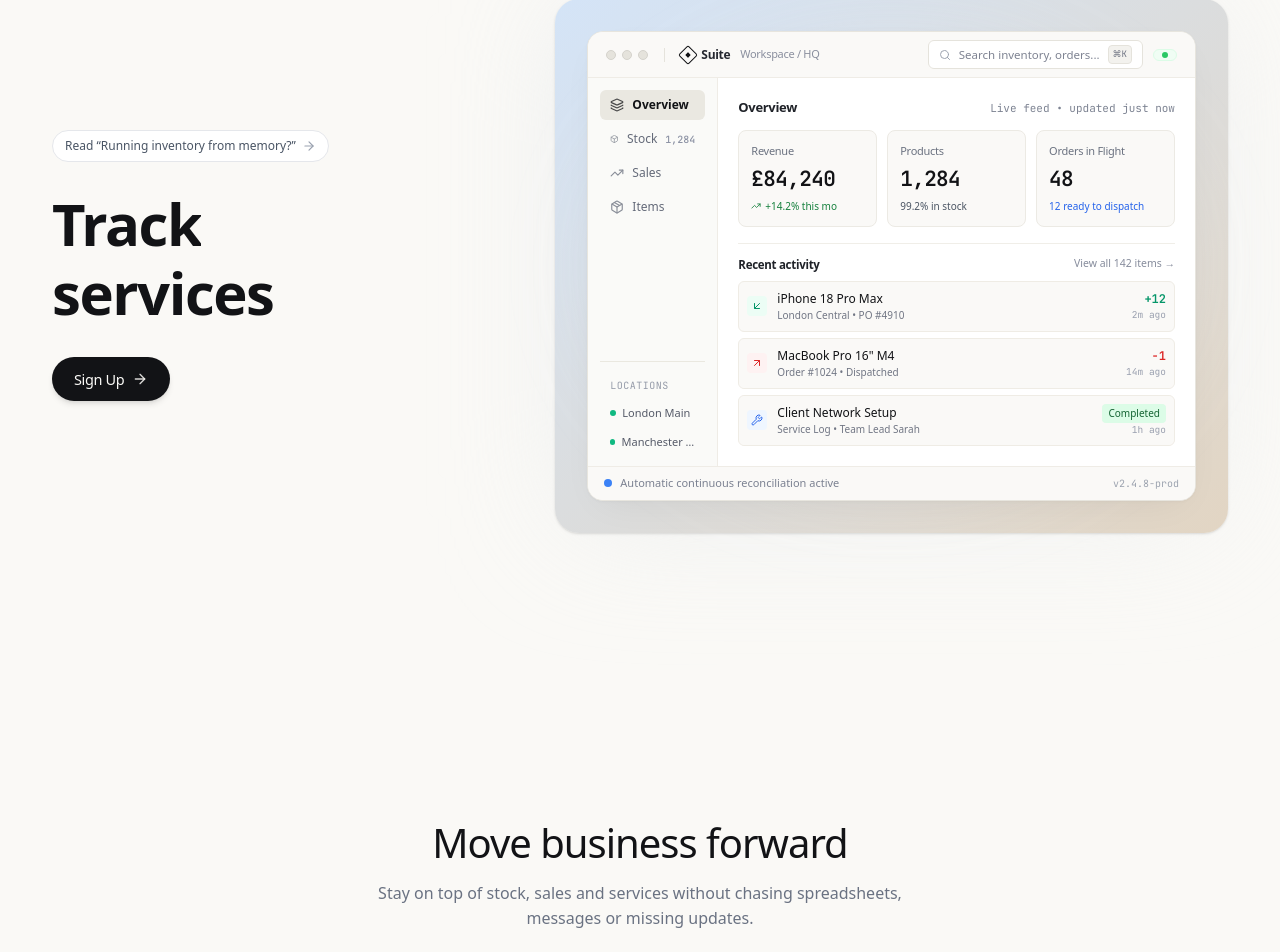
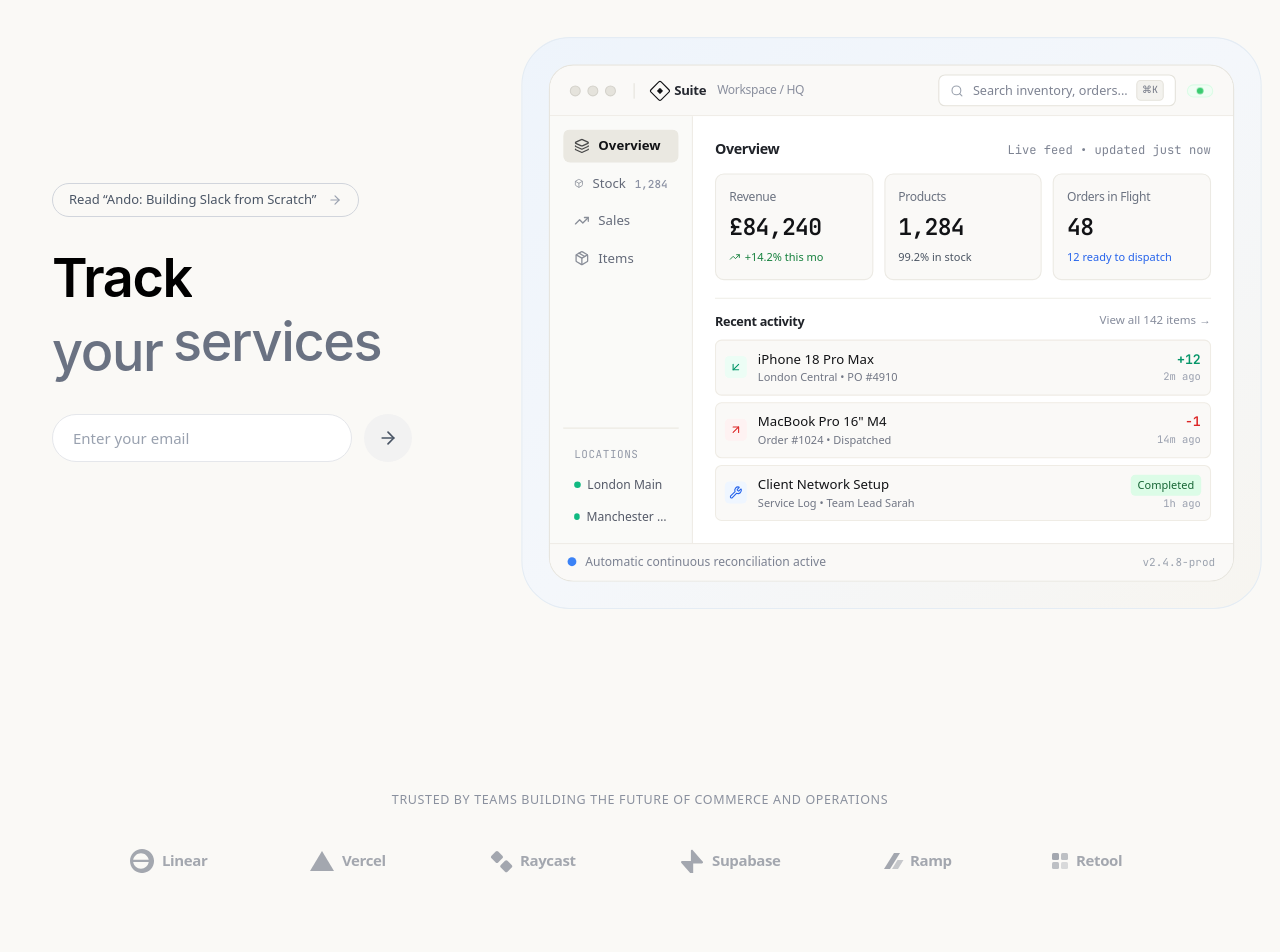
Before and after one commit to Mbdulrohim/Suite-Site-1, a React (Vite) app: page / in a window 1280 px wide. Shown: the part 157-1109 px from the top of the page. Built offline with nearby package versions, Linux system fonts and the light colour scheme.

Commit message:
refactor: update typography sizing, refine hero layout with email input, and improve component styling across the site.

```diff
--- a/src/App.tsx
+++ b/src/App.tsx
@@ -1,6 +1,7 @@
 import React, { useState } from 'react';
 import { Header } from './components/Header';
 import { Hero } from './components/Hero';
+import { PartnersSection } from './components/PartnersSection';
 import { KeepMovingSection } from './components/KeepMovingSection';
 import { WhySuiteSection } from './components/WhySuiteSection';
 import { ConversionSection } from './components/ConversionSection';
@@ -34,6 +35,9 @@
           onNavigateSection={scrollToSection}
         />
 
+        {/* Partners / Social Proof Section */}
+        <PartnersSection />
+
         {/* 2. Section Two: Keep business moving (3-card interactive layout) */}
         <KeepMovingSection />
 
--- a/src/components/Header.tsx
+++ b/src/components/Header.tsx
@@ -21,7 +21,7 @@
         </a>
 
         {/* Centre: Links (Desktop only, hidden < 768px) */}
-        <nav id="desktop-nav" className="hidden md:flex items-center gap-8 text-[14px] text-[#555861] font-medium tracking-tight">
+        <nav id="desktop-nav" className="hidden md:flex items-center gap-8 text-[18px] text-[#555861] font-medium tracking-tight">
           <a
             id="nav-link-about"
             href="#why-suite"
--- a/src/components/Hero.tsx
+++ b/src/components/Hero.tsx
@@ -1,5 +1,5 @@
 import React from 'react';
-import { ArrowUpRight, ArrowRight } from 'lucide-react';
+import { ArrowRight } from 'lucide-react';
 import { MaskedRotator } from './MaskedRotator';
 import { ProductDashboard } from './ProductDashboard';
 
@@ -8,12 +8,12 @@
   onNavigateSection?: (sectionId: string) => void;
 }
 
-const ACTION_WORDS = ['Record', 'Manage', 'Track'];
+const ACTION_WORDS = ['Manage', 'Record', 'Track'];
 const NOUN_WORDS = ['products', 'goods', 'services'];
 
 export const Hero: React.FC<HeroProps> = ({ onOpenSignUp }) => {
   return (
-    <section id="hero-section" className="w-full pt-6 pb-20 md:pt-14 md:pb-28 lg:pt-16 lg:pb-36">
+    <section id="hero-section" className="w-full pt-20 pb-20 md:pt-28 md:pb-28 lg:pt-32 lg:pb-36">
       <div className="mx-auto max-w-[1240px] px-5 sm:px-8">
 
         {/* Asymmetric 2-column layout on desktop, stacked on mobile */}
@@ -26,54 +26,57 @@
             <a
               id="hero-eyebrow"
               href="#"
-              className="inline-flex items-center gap-1.5 px-3 py-1.5 rounded-full border border-gray-200 bg-white text-[12px] font-medium text-gray-600 hover:text-gray-900 mb-6 md:mb-8 transition-colors duration-150"
+              className="inline-flex items-center gap-3 px-4 py-1.5 rounded-full border-[0.5px] border-gray-300 bg-transparent text-[13px] text-gray-600 hover:text-gray-900 mb-6 md:mb-8 transition-colors duration-150"
             >
-              <span>Read “Running inventory from memory?”</span>
+              <span>Read “Ando: Building Slack from Scratch”</span>
               <ArrowRight className="w-3.5 h-3.5 text-gray-400" />
             </a>
 
             {/* Main Headline */}
             <h1
               id="hero-headline"
-              className="text-[#121316] font-medium tracking-tight text-[42px] xs:text-[48px] sm:text-[54px] lg:text-[52px] xl:text-[58px] leading-[1.05] sm:leading-[1.05] mb-8 select-none"
+              className="tracking-tight text-[42px] xs:text-[48px] sm:text-[54px] lg:text-[48px] xl:text-[54px] leading-[1.08] sm:leading-[1.08] mb-8 select-none font-sans"
+              style={{ fontFamily: '-apple-system, BlinkMacSystemFont, "SF Pro Text", "Segoe UI", Roboto, Helvetica, Arial, sans-serif' }}
             >
-              <div className="flex items-baseline flex-wrap gap-x-2.5 sm:gap-x-3">
+              <div className="font-semibold text-black flex flex-wrap items-baseline gap-x-2.5 sm:gap-x-3">
                 <MaskedRotator
                   idPrefix="rotator-actions"
                   words={ACTION_WORDS}
-                  className="text-[#121316] font-semibold"
+                  className="font-semibold text-black"
                 />
               </div>
-              <div className="flex items-baseline flex-wrap gap-x-2.5 sm:gap-x-3 mt-1 sm:mt-1.5">
+              <div className="font-medium text-gray-500 flex flex-wrap items-baseline gap-x-2 sm:gap-x-2.5 mt-1 sm:mt-1.5">
+                <span className="inline-block">your</span>
                 <MaskedRotator
                   idPrefix="rotator-nouns"
                   words={NOUN_WORDS}
                   delayOffset={150}
-                  className="text-[#121316] font-semibold"
+                  className="font-medium text-gray-500"
                 />
               </div>
             </h1>
 
             {/* CTA */}
-            <div className="w-full max-w-[340px]">
+            <div className="w-full flex items-center gap-3 max-w-[360px]">
+              <input
+                type="email"
+                placeholder="Enter your email"
+                className="flex-1 px-5 py-3 rounded-full border border-gray-200 bg-white text-[15px] text-gray-900 placeholder:text-gray-400 focus:outline-none focus:ring-2 focus:ring-gray-200 transition-shadow"
+              />
               <button
-                id="hero-primary-cta"
+                type="button"
                 onClick={onOpenSignUp}
-                className="group inline-flex items-center justify-center gap-2 bg-[#121316] hover:bg-[#000000] text-[#FAF9F6] text-[14.5px] font-medium tracking-tight rounded-full h-[44px] px-[22px] transition-all duration-200 shadow-md hover:shadow-lg active:scale-[0.98] cursor-pointer"
+                className="w-12 h-12 flex items-center justify-center rounded-full bg-[#F2F2F2] hover:bg-[#E5E5E5] text-gray-600 transition-colors shrink-0"
               >
-                <span>Sign Up</span>
-                <ArrowRight className="w-4 h-4 text-[#FAF9F6]/85 transition-transform duration-200 group-hover:translate-x-0.5" />
+                <ArrowRight className="w-5 h-5" />
               </button>
             </div>
 
           </div>
 
           {/* Right Column: 58% on desktop (7 cols out of 12) */}
-          <div className="lg:col-span-7 flex items-center justify-center lg:justify-end w-full mt-4 lg:mt-0 relative">
-            {/* Cloudy background block */}
-            <div className="absolute inset-0 z-0 bg-gradient-to-br from-[#E2E8F0] to-[#F1F5F9] rounded-2xl opacity-60 mix-blend-multiply filter blur-3xl transform scale-95" />
-
-            <div className="relative z-10 w-full p-4 md:p-8 bg-gradient-to-br from-[#d4e4f7] to-[#e2d5c3] rounded-[24px] shadow-sm">
+          <div className="lg:col-span-7 flex items-center justify-center lg:justify-end w-full mt-4 lg:mt-0 relative scale-[1.1]">
+            <div className="w-full p-3.5 sm:p-5 md:p-6 bg-gradient-to-br from-[#EEF4FB] via-[#F4F7FB] to-[#F7F5F0] rounded-[36px] md:rounded-[44px] border border-[#E4ECF4]">
               <ProductDashboard />
             </div>
           </div>
--- a/src/components/KeepMovingSection.tsx
+++ b/src/components/KeepMovingSection.tsx
@@ -11,7 +11,7 @@
           <h2 className="text-[#121316] font-medium tracking-tight text-[28px] sm:text-[34px] md:text-[40px] leading-[1.1] mb-4">
             Move business forward
           </h2>
-          <p className="text-gray-500 text-[15px] sm:text-[16px] leading-[1.6]">
+          <p className="text-gray-500 text-[18px] leading-[1.6]">
             Stay on top of stock, sales and services without chasing spreadsheets, messages or missing updates.
           </p>
         </div>
@@ -66,7 +66,7 @@
               <h3 className="text-gray-900 font-medium text-[16px] mb-2 tracking-tight">
                 Record what matters
               </h3>
-              <p className="text-gray-500 text-[13.5px] leading-relaxed">
+              <p className="text-gray-500 text-[18px] leading-relaxed">
                 Add products, services and stock as they enter your business.
               </p>
             </div>
@@ -109,7 +109,7 @@
               <h3 className="text-gray-900 font-medium text-[16px] mb-2 tracking-tight">
                 See what’s moving
               </h3>
-              <p className="text-gray-500 text-[13.5px] leading-relaxed">
+              <p className="text-gray-500 text-[18px] leading-relaxed">
                 Know what came in, what went out and what needs attention.
               </p>
             </div>
@@ -152,7 +152,7 @@
               <h3 className="text-gray-900 font-medium text-[16px] mb-2 tracking-tight">
                 Keep it in sync
               </h3>
-              <p className="text-gray-500 text-[13.5px] leading-relaxed">
+              <p className="text-gray-500 text-[18px] leading-relaxed">
                 Updates flow across stock, orders and activity as work happens.
               </p>
             </div>
--- a/src/components/MaskedRotator.tsx
+++ b/src/components/MaskedRotator.tsx
@@ -140,7 +140,7 @@
       <span
         id={`${idPrefix}-current`}
         ref={currentWordRef}
-        className="inline-block whitespace-nowrap absolute left-0 top-0 text-[#121316] font-semibold"
+        className="inline-block whitespace-nowrap absolute left-0 top-0 text-inherit font-inherit"
       >
         {words[0]}
       </span>
@@ -149,7 +149,7 @@
       <span
         id={`${idPrefix}-next`}
         ref={nextWordRef}
-        className="inline-block whitespace-nowrap absolute left-0 top-0 text-[#121316] font-semibold"
+        className="inline-block whitespace-nowrap absolute left-0 top-0 text-inherit font-inherit"
         style={{ display: 'none' }}
       >
         {words[1] || words[0]}
@@ -158,7 +158,7 @@
       {/* Invisible off-DOM measurer */}
       <span
         ref={measurerRef}
-        className="inline-block whitespace-nowrap absolute opacity-0 pointer-events-none -z-10 text-[#121316] font-semibold"
+        className="inline-block whitespace-nowrap absolute opacity-0 pointer-events-none -z-10 text-inherit font-inherit"
         aria-hidden="true"
       >
         {words[0]}
--- /dev/null
+++ b/src/components/PartnersSection.tsx
@@ -0,0 +1,94 @@
+import React from 'react';
+
+interface Partner {
+  name: string;
+  logo: React.ReactNode;
+}
+
+export const PartnersSection: React.FC = () => {
+  const partners: Partner[] = [
+    {
+      name: 'Linear',
+      logo: (
+        <svg className="h-5 md:h-6 w-auto fill-current" viewBox="0 0 100 24" xmlns="http://www.w3.org/2000/svg">
+          <path d="M12.02 0C5.38 0 0 5.38 0 12.02s5.38 12.02 12.02 12.02c6.64 0 12.02-5.38 12.02-12.02S18.66 0 12.02 0zm-1.07 4.14c3.92 0 7.15 2.87 7.79 6.64H3.16c.64-3.77 3.87-6.64 7.79-6.64zm-7.79 8.95h15.58c-.64 3.77-3.87 6.64-7.79 6.64-3.92 0-7.15-2.87-7.79-6.64z"/>
+          <text x="32" y="17" className="font-semibold text-[15px] tracking-tight" fill="currentColor">Linear</text>
+        </svg>
+      ),
+    },
+    {
+      name: 'Vercel',
+      logo: (
+        <svg className="h-5 md:h-6 w-auto fill-current" viewBox="0 0 100 24" xmlns="http://www.w3.org/2000/svg">
+          <path d="M12 2L24 22H0L12 2Z" />
+          <text x="32" y="17" className="font-semibold text-[15px] tracking-tight" fill="currentColor">Vercel</text>
+        </svg>
+      ),
+    },
+    {
+      name: 'Raycast',
+      logo: (
+        <svg className="h-5 md:h-6 w-auto fill-current" viewBox="0 0 110 24" xmlns="http://www.w3.org/2000/svg">
+          <path d="M8.2 2.5a1.8 1.8 0 0 0-2.5 0L1.5 6.7a1.8 1.8 0 0 0 0 2.5l4.2 4.2a1.8 1.8 0 0 0 2.5 0l4.2-4.2a1.8 1.8 0 0 0 0-2.5L8.2 2.5zM17.5 11.8a1.8 1.8 0 0 0-2.5 0l-4.2 4.2a1.8 1.8 0 0 0 0 2.5l4.2 4.2a1.8 1.8 0 0 0 2.5 0l4.2-4.2a1.8 1.8 0 0 0 0-2.5l-4.2-4.2z" />
+          <text x="30" y="17" className="font-semibold text-[15px] tracking-tight" fill="currentColor">Raycast</text>
+        </svg>
+      ),
+    },
+    {
+      name: 'Supabase',
+      logo: (
+        <svg className="h-5 md:h-6 w-auto fill-current" viewBox="0 0 120 24" xmlns="http://www.w3.org/2000/svg">
+          <path d="M12.8 1.2c-.6-.8-1.9-.4-1.9.6v10.2H2.2c-1 0-1.5 1.2-.8 1.9l9.9 11.4c.6.8 1.9.4 1.9-.6V14.5h8.7c1 0 1.5-1.2.8-1.9L12.8 1.2z" />
+          <text x="32" y="17" className="font-semibold text-[15px] tracking-tight" fill="currentColor">Supabase</text>
+        </svg>
+      ),
+    },
+    {
+      name: 'Ramp',
+      logo: (
+        <svg className="h-5 md:h-6 w-auto fill-current" viewBox="0 0 90 24" xmlns="http://www.w3.org/2000/svg">
+          <path d="M4 20L14 4h6L10 20H4z" />
+          <path d="M12 20l5.5-9h6L18 20h-6z" opacity="0.6" />
+          <text x="30" y="17" className="font-semibold text-[15px] tracking-tight" fill="currentColor">Ramp</text>
+        </svg>
+      ),
+    },
+    {
+      name: 'Retool',
+      logo: (
+        <svg className="h-5 md:h-6 w-auto fill-current" viewBox="0 0 100 24" xmlns="http://www.w3.org/2000/svg">
+          <rect x="2" y="4" width="7" height="7" rx="1.5" />
+          <rect x="11" y="4" width="7" height="7" rx="1.5" opacity="0.7" />
+          <rect x="2" y="13" width="7" height="7" rx="1.5" opacity="0.7" />
+          <rect x="11" y="13" width="7" height="7" rx="1.5" opacity="0.4" />
+          <text x="26" y="17" className="font-semibold text-[15px] tracking-tight" fill="currentColor">Retool</text>
+        </svg>
+      ),
+    },
+  ];
+
+  return (
+    <section id="partners-section" className="w-full py-10 md:py-16 select-none">
+      <div className="mx-auto max-w-[1240px] px-5 sm:px-8">
+        <div className="flex flex-col items-center text-center">
+          {/* Subtle Eyebrow Label */}
+          <p className="text-[12px] md:text-[12.5px] font-medium tracking-wider text-[#8A909E] uppercase mb-8 md:mb-10">
+            Trusted by teams building the future of commerce and operations
+          </p>
+
+          {/* Logos Row */}
+          <div className="w-full flex flex-wrap items-center justify-center gap-8 sm:gap-12 md:gap-16 lg:gap-20 text-[#6B7280]">
+            {partners.map((partner) => (
+              <div
+                key={partner.name}
+                className="group transition-all duration-300 opacity-60 hover:opacity-100 hover:text-[#121316] transform hover:-translate-y-0.5 cursor-default flex items-center"
+              >
+                {partner.logo}
+              </div>
+            ))}
+          </div>
+        </div>
+      </div>
+    </section>
+  );
+};
--- a/src/components/ProductDashboard.tsx
+++ b/src/components/ProductDashboard.tsx
@@ -22,18 +22,10 @@
 
   return (
     <div id="product-dashboard-container" className="relative w-full max-w-[680px] mx-auto select-none">
-      {/* Invisible/Pale blue-grey ambient glow behind window */}
-      <div
-        className="absolute -inset-6 -z-10 rounded-[32px] pointer-events-none opacity-65 blur-2xl"
-        style={{
-          background: 'radial-gradient(ellipse at center, rgba(215, 228, 245, 0.55) 0%, rgba(230, 235, 245, 0.25) 50%, transparent 75%)'
-        }}
-      />
-
       {/* Main Window Frame */}
       <div
         id="dashboard-window"
-        className="w-full bg-[#FFFFFF] border border-[#E7E5DE] rounded-[14px] md:rounded-[16px] shadow-[0_12px_40px_-15px_rgba(18,19,22,0.07),0_1px_3px_rgba(18,19,22,0.03)] overflow-hidden transition-all duration-300 hover:shadow-[0_20px_50px_-15px_rgba(18,19,22,0.1)]"
+        className="w-full bg-[#FFFFFF] border border-[#E7E5DE] rounded-[18px] md:rounded-[22px] overflow-hidden"
       >
         {/* Window Top Navigation / Titlebar */}
         <div className="h-[46px] border-b border-[#EFECE6] px-4.5 bg-[#FAF9F7] flex items-center justify-between">
--- a/src/components/WhySuiteSection.tsx
+++ b/src/components/WhySuiteSection.tsx
@@ -11,7 +11,7 @@
           <h2 className="text-[#121316] font-medium tracking-tight text-[28px] sm:text-[34px] md:text-[40px] leading-[1.1] mb-4">
             How is Suite different<br/>from <span className="text-gray-400">spreadsheets</span>
           </h2>
-          <p className="text-gray-500 text-[15px] sm:text-[16px] leading-[1.6]">
+          <p className="text-gray-500 text-[18px] leading-[1.6]">
             We connect the parts of your business that usually live in separate places.
           </p>
         </div>
@@ -21,7 +21,7 @@
 
           {/* Column 1: Context */}
           <div className="flex flex-col items-center">
-            <div className="w-full bg-gray-50/80 rounded-2xl p-6 aspect-[4/3] flex flex-col items-center justify-center relative mb-4">
+            <div className="w-full bg-gray-50/80 border-[0.5px] border-[#e8e8e8] rounded-2xl p-6 aspect-[4/3] flex flex-col items-center justify-center relative mb-4">
               <div className="flex flex-wrap gap-2 justify-center max-w-[200px] opacity-80">
                 <span className="bg-white shadow-sm border border-gray-100 rounded-full px-3 py-1 text-xs text-gray-700 font-medium">Sales</span>
                 <span className="bg-white shadow-sm border border-gray-100 rounded-full px-3 py-1 text-xs text-gray-700 font-medium flex items-center gap-1"><span className="w-1.5 h-1.5 rounded-full bg-green-500"/> Agent</span>
@@ -34,7 +34,7 @@
 
           {/* Column 2: Memory */}
           <div className="flex flex-col items-center">
-            <div className="w-full bg-gray-50/80 rounded-2xl p-6 aspect-[4/3] flex flex-col items-center justify-center relative mb-4 gap-2">
+            <div className="w-full bg-gray-50/80 border-[0.5px] border-[#e8e8e8] rounded-2xl p-6 aspect-[4/3] flex flex-col items-center justify-center relative mb-4 gap-2">
               <div className="bg-white shadow-sm border border-gray-100 rounded-lg p-2 text-[10px] text-gray-400 w-[80%] text-left">
                 When did the client approve...
               </div>
@@ -50,7 +50,7 @@
 
           {/* Column 3: Inbox */}
           <div className="flex flex-col items-center">
-            <div className="w-full bg-gray-50/80 rounded-2xl p-6 aspect-[4/3] flex flex-col items-center justify-center relative mb-4">
+            <div className="w-full bg-gray-50/80 border-[0.5px] border-[#e8e8e8] rounded-2xl p-6 aspect-[4/3] flex flex-col items-center justify-center relative mb-4">
               <div className="grid grid-cols-3 gap-2">
                 {[1,2,3,4,5,6,7,8,9].map(i => (
                   <div key={i} className="w-10 h-10 bg-white rounded-lg shadow-sm border border-gray-100 flex items-center justify-center">
```
